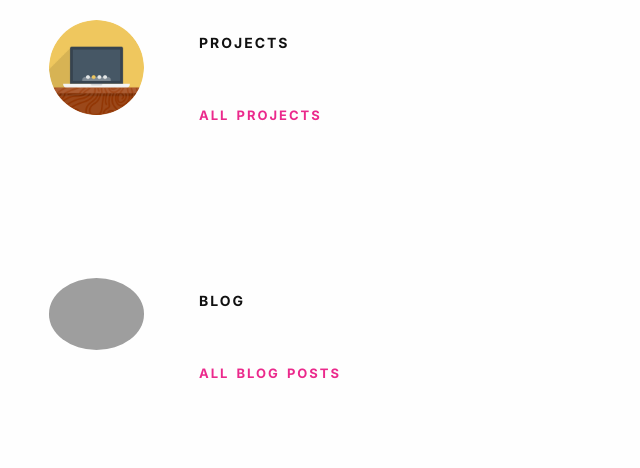
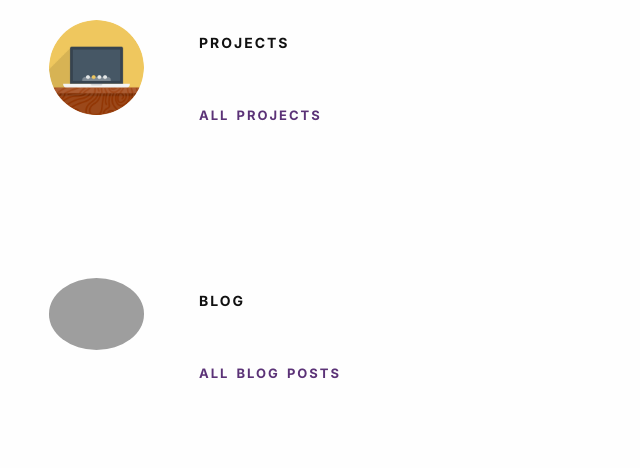
Before and after one commit to arkokoley/porto, a Jekyll site: the page built from index.html, in a window 1280 px wide. Shown: the part 435-903 px from the top of the page, without its empty margins (306-946 px from the left). Built offline with Jekyll 4.4.1, drawn with Linux system fonts in a browser that asks for light colours.

Commit message:
added customizable basecolor

```diff
--- a/_config.yml
+++ b/_config.yml
@@ -25,7 +25,7 @@ url: "" # the base hostname & protocol for your site, e.g. http://example.com
 twitter_username: jekyllrb
 github_username:  jekyll
 medium_username:  jekyllrb
-color: "#EB298C"
+color: "#5b3277"  # a base color for your
 google_analytics: # google analytics ID
 
 # Build settings
--- a/_layouts/default.html
+++ b/_layouts/default.html
@@ -10,6 +10,11 @@
   <title>{{ site.title }}</title>
   <link rel="icon" type="image/png" href="{{ site.url }}{{ site.baseurl }}/images/favicon-16x16.png" sizes="16x16" />
   <link rel="icon" type="image/png" href="{{ site.url }}{{ site.baseurl }}/images/favicon-32x32.png" sizes="32x32" />
+  <style>
+      :root {
+          --basecolor: {{ site.color }};
+      }
+  </style>
   <link rel="stylesheet" href="{{ site.url }}{{ site.baseurl }}/css/style.css">
   {% feed_meta %}
   {% seo %}
--- a/css/style.css
+++ b/css/style.css
@@ -91,7 +91,7 @@ h2 {
 }
 
 .highlight {
-  color: #eb298c !important;
+  color: var(--basecolor) !important;
   font-size: 13px;
   font-weight: 700;
   text-transform: uppercase;
@@ -104,8 +104,8 @@ h2 {
 .highlight:hover,
 .highlight:active {
   text-decoration: none !important;
-  color: #eb298c !important;
-  border-color: #eb298c;
+  color: var(--basecolor) !important;
+  border-color: var(--basecolor);
 }
 
 p,
```
